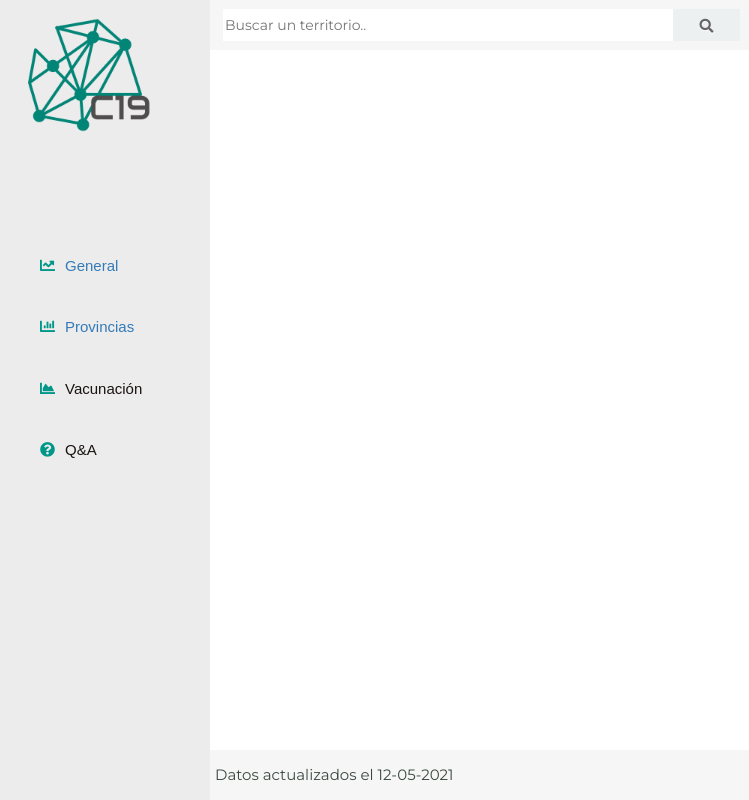
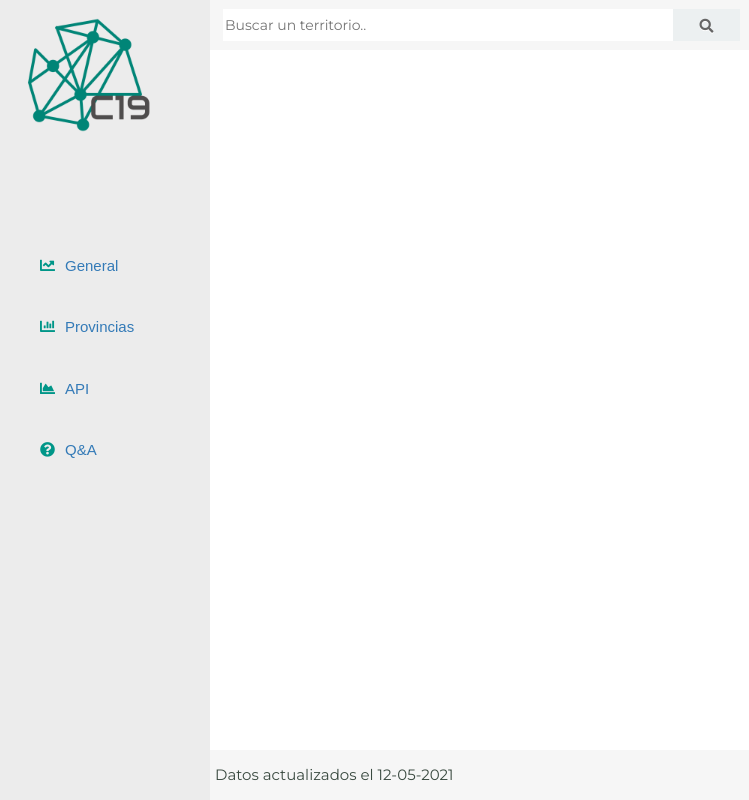
Before and after one commit to IES-Rafael-Alberti/TFG-Carmen-Morales, a Django app: template AndaluciaCOVID_Dashboard/templates/dash_not_found.html in a window 1280 px wide. Shown: the whole page, without its empty margins (0-749 px from the left). Run offline with Django 3.2, Linux system fonts and the light colour scheme; the template is opened without the code that fills it, so the values that code supplies are empty; some libraries are stand-ins or nearby versions; some web fonts are replaced.

Commit message:
added new views

```diff
--- a/AndaluciaCOVID_Dashboard/templates/base.html
+++ b/AndaluciaCOVID_Dashboard/templates/base.html
@@ -57,8 +57,8 @@
               style="margin-right: 10px;"></i></i>General</a></li>
         <li class="aside_list-item"><a class="" href="{% url 'dash_province_view' %}"><i class="fas fa-chart-bar"
               style="margin-right: 10px;"></i>Provincias</a></li>
-        <li class="aside_list-item"><i class="fas fa-chart-area" style="margin-right: 10px;"></i>Vacunación</li>
-        <li class="aside_list-item"><i class="fas fa-question-circle" style="margin-right: 10px;"></i>Q&A</li>
+        <li class="aside_list-item"><a class="" href="{% url 'api-overview' %}"><i class="fas fa-chart-area" style="margin-right: 10px;"></i>API</a></li>
+        <li class="aside_list-item"><a class="" href="questions_answers_html"><i class="fas fa-question-circle" style="margin-right: 10px;"></i>Q&A</a></li>
       </ul>
     </aside>
     <main class="main">
```
Also changed, not shown: AndaluciaCOVID_Dashboard/templates/questions_answers.html (added).
